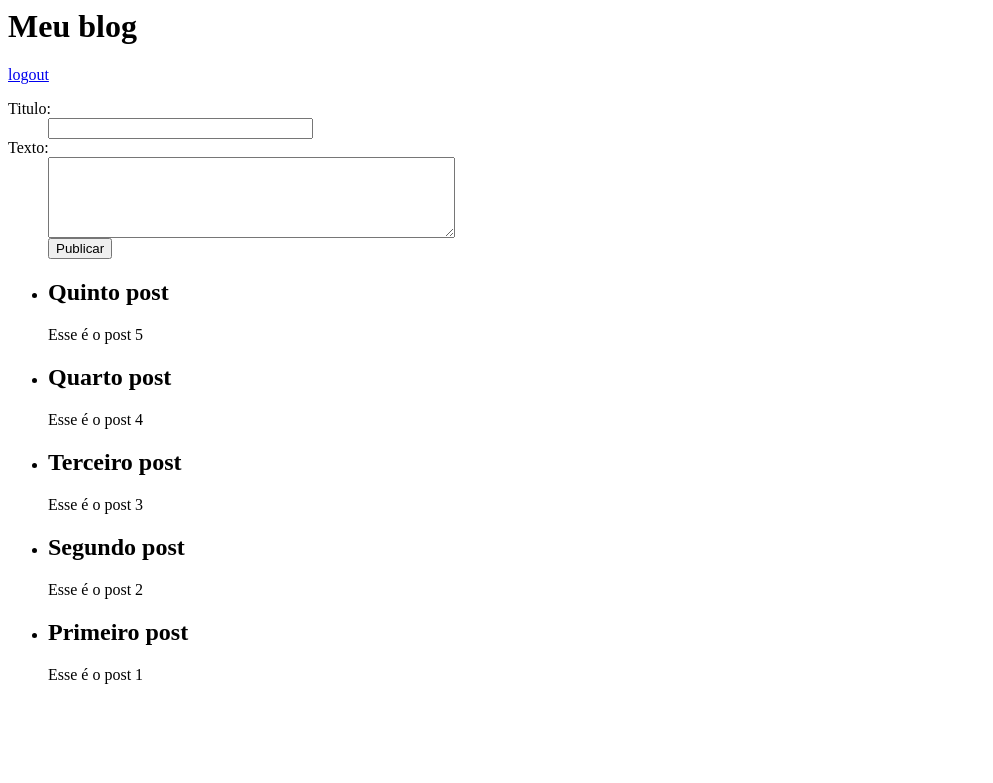
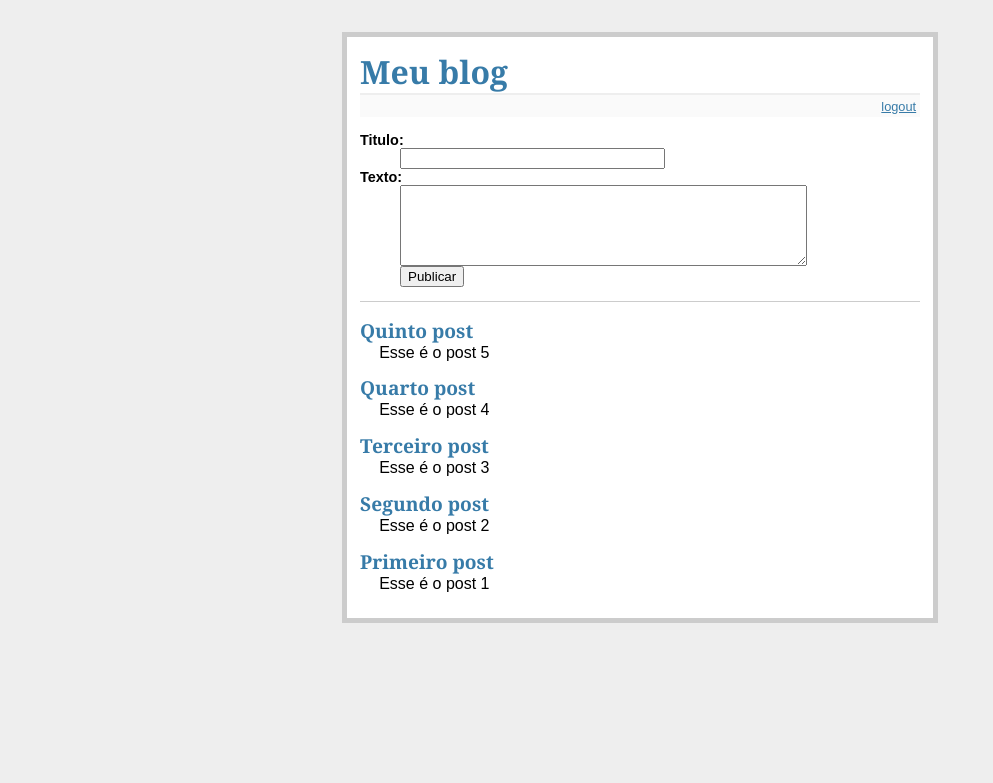
Before and after one commit to jcarrio/python-html-css, a Flask app: page / in a window 1280 px wide. Shown: the top 783 px of the page, without its empty margins (0-993 px from the left). Run offline with Flask 2, Linux system fonts and the light colour scheme; the visitor is signed in with stand-in values (Sample User, id 1); data comes from the database, SQL or seed files in the repository; both versions use the stored data as it was after the commit.

Commit message:
Inclusão de css

```diff
--- a/static/estilo.css
+++ b/static/estilo.css
@@ -0,0 +1,18 @@
+body            { font-family: sans-serif; background: #eee; }
+a, h1, h2       { color: #377BA8; }
+h1, h2          { font-family: 'Georgia', serif; margin: 0; }
+h1              { border-bottom: 2px solid #eee; }
+h2              { font-size: 1.2em; }
+
+.pagina         { margin: 2em auto; width: 35em; border: 5px solid #ccc;
+                  padding: 0.8em; background: white; }
+.entradas       { list-style: none; margin: 0; padding: 0; }
+.entradas li    { margin: 0.8em 1.2em; }
+.entradas li h2 { margin-left: -1em; }
+.ins-entrada    { font-size: 0.9em; border-bottom: 1px solid #ccc; }
+.ins-entrada dl { font-weight: bold; }
+.metanav        { text-align: right; font-size: 0.8em; padding: 0.3em;
+                  margin-bottom: 1em; background: #fafafa; }
+.flash          { background: #CEE5F5; padding: 0.5em;
+                  border: 1px solid #AACBE2; }
+.erro           { background: #F0D6D6; padding: 0.5em; }
--- a/templates/exibir_entradas.html
+++ b/templates/exibir_entradas.html
@@ -1,4 +1,6 @@
-{% extends 'layout.html' %} {% block corpo %} {% if session.logado %}
+{% extends 'layout.html' %}
+  {% block corpo %}
+    {% if session.logado %}
       <form action="{{url_for('inserir_entrada')}}" method="POST" class="ins-entrada">
         <dl>
           <dt>Titulo:</dt>
```
Also changed, not shown: blog.db. Lines whose indentation alone changed are shown as unchanged.
